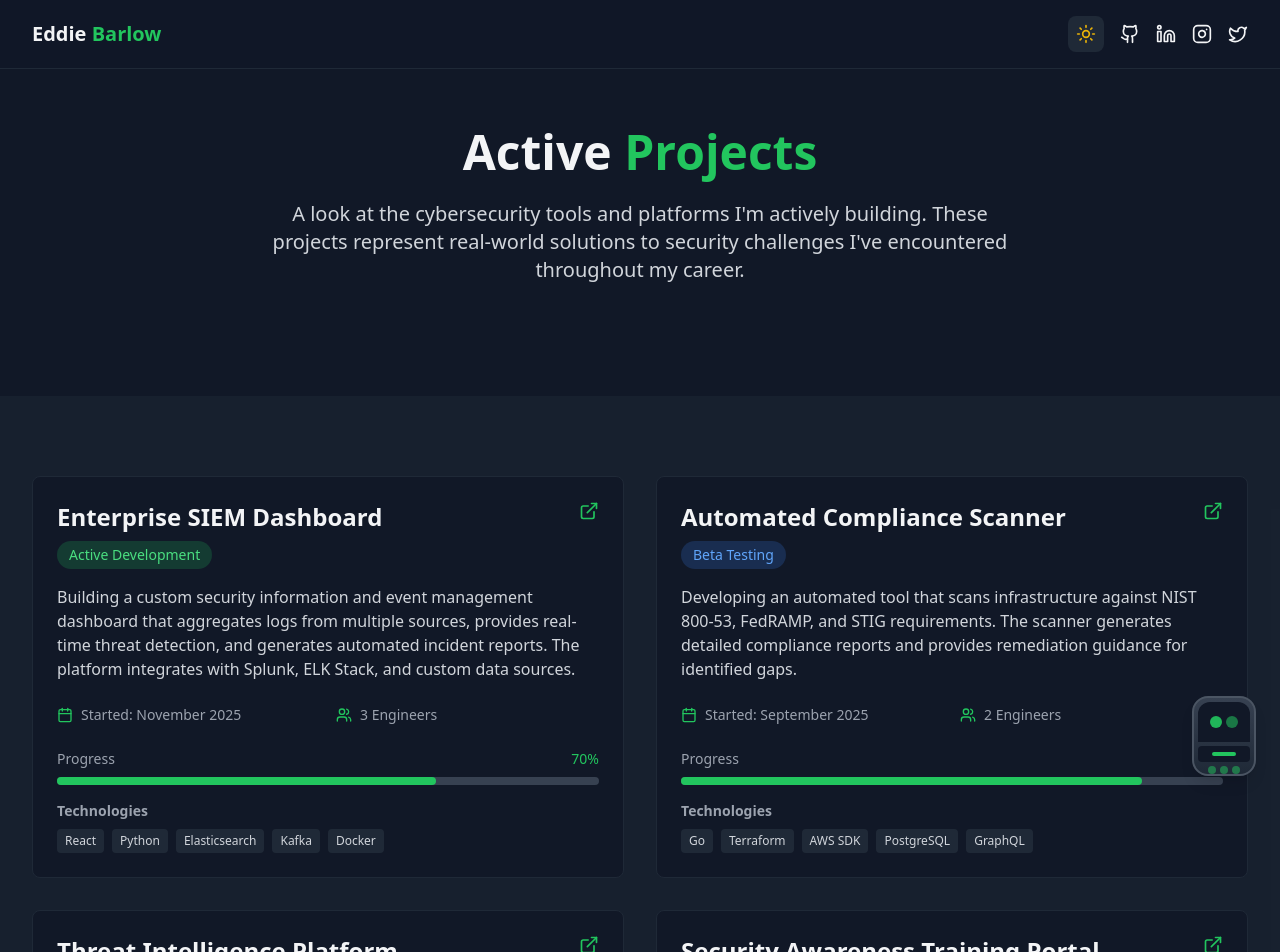
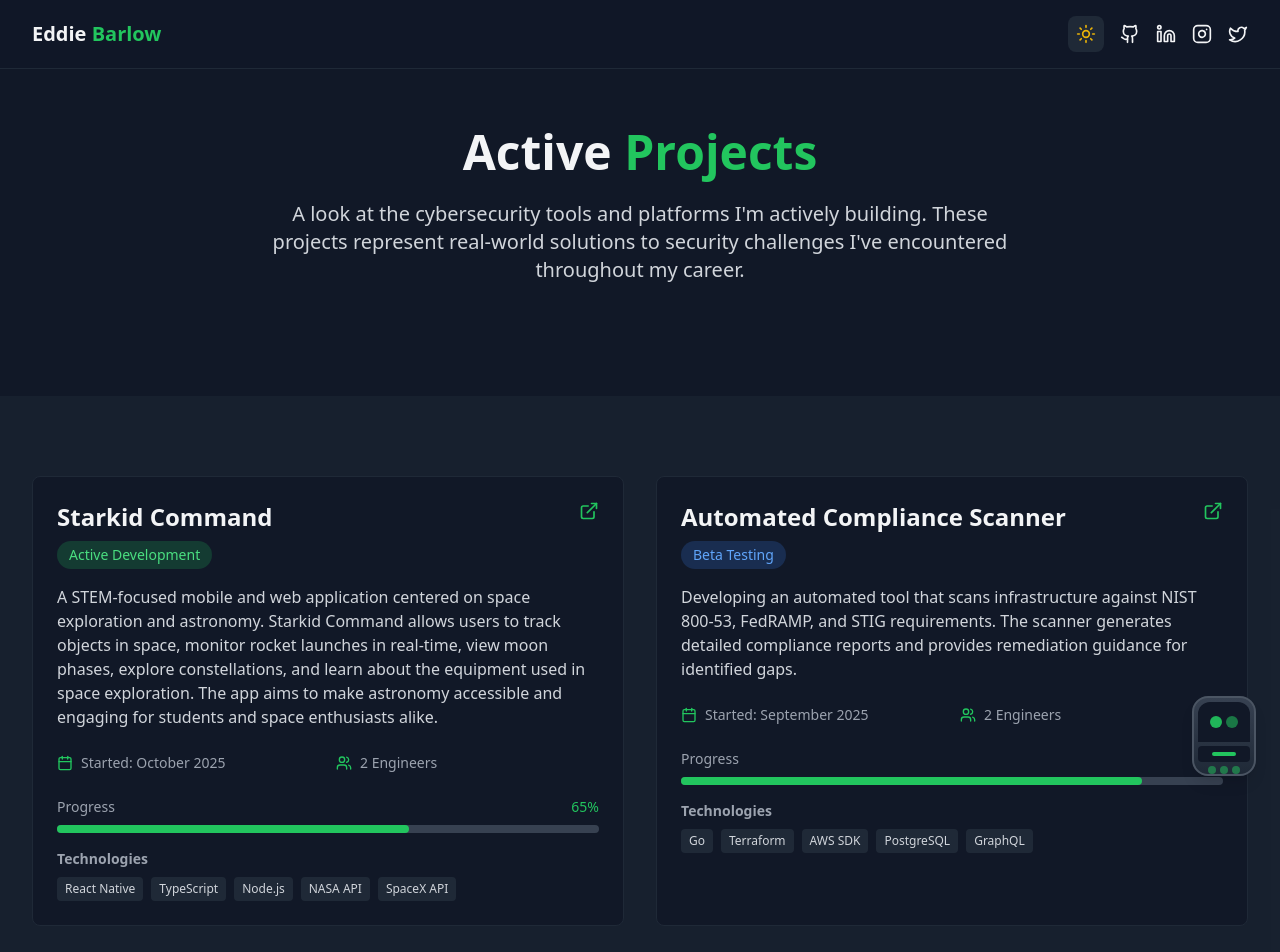
Before and after one commit to ebarlowjr2/cyber-engineer, a React (Vite) app: page /active-projects in a window 1280 px wide. Shown: the top 952 px of the page. Built offline with nearby package versions, Linux system fonts and the light colour scheme.

Commit message:
Replace dummy project with Starkid Command
Co-Authored-By: Eddie Barlow Jr <eddiebarlowjr@gmail.com>

```diff
--- a/src/pages/ActiveProjects.tsx
+++ b/src/pages/ActiveProjects.tsx
@@ -6,13 +6,13 @@ import { MobileNav } from '../components/MobileNav'
 
 const activeProjects = [
   {
-    title: 'Enterprise SIEM Dashboard',
-    description: 'Building a custom security information and event management dashboard that aggregates logs from multiple sources, provides real-time threat detection, and generates automated incident reports. The platform integrates with Splunk, ELK Stack, and custom data sources.',
+    title: 'Starkid Command',
+    description: 'A STEM-focused mobile and web application centered on space exploration and astronomy. Starkid Command allows users to track objects in space, monitor rocket launches in real-time, view moon phases, explore constellations, and learn about the equipment used in space exploration. The app aims to make astronomy accessible and engaging for students and space enthusiasts alike.',
     status: 'Active Development',
-    team: '3 Engineers',
-    startDate: 'November 2025',
-    technologies: ['React', 'Python', 'Elasticsearch', 'Kafka', 'Docker'],
-    progress: 70,
+    team: '2 Engineers',
+    startDate: 'October 2025',
+    technologies: ['React Native', 'TypeScript', 'Node.js', 'NASA API', 'SpaceX API'],
+    progress: 65,
     link: '#'
   },
   {
```
